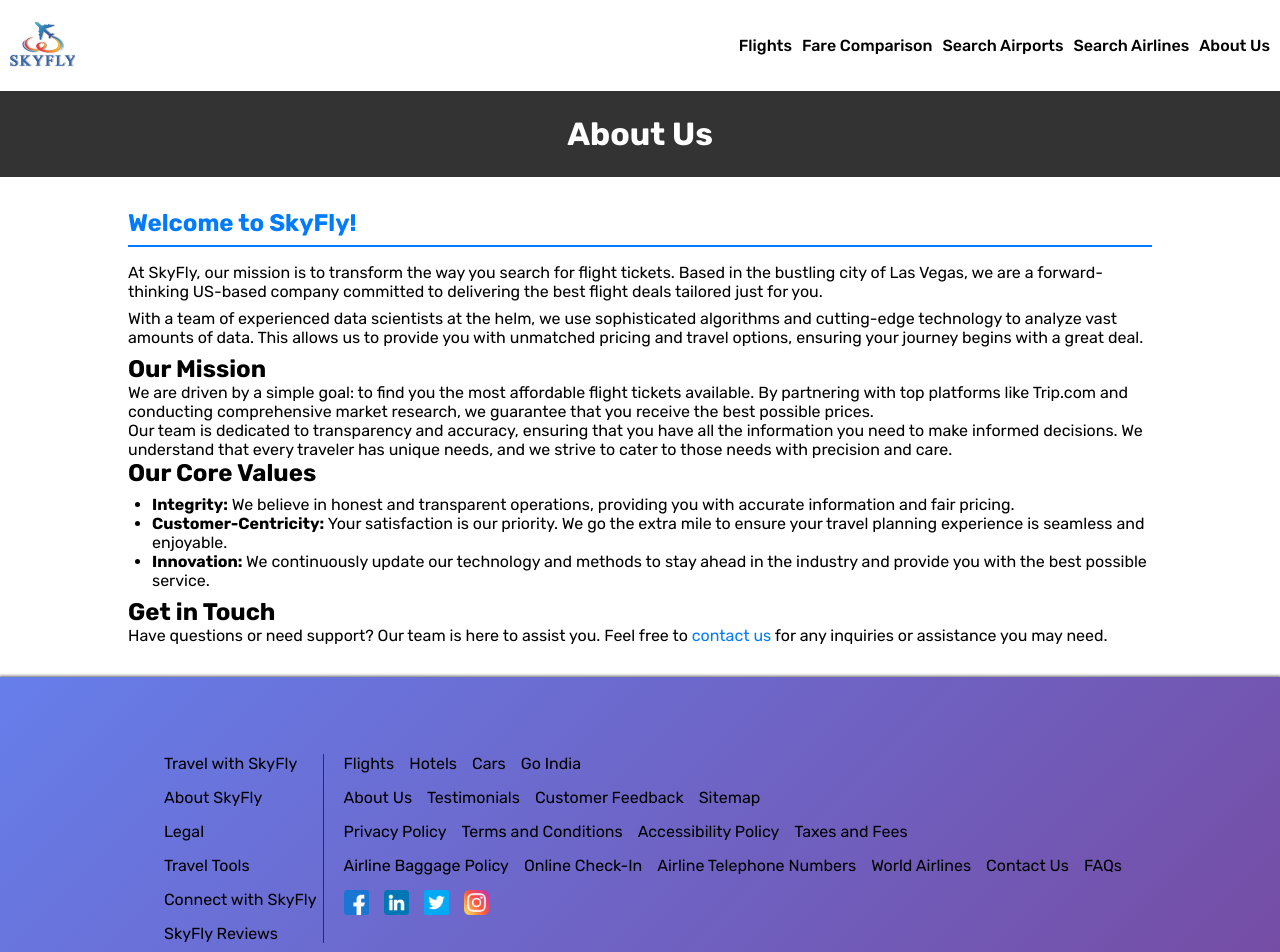
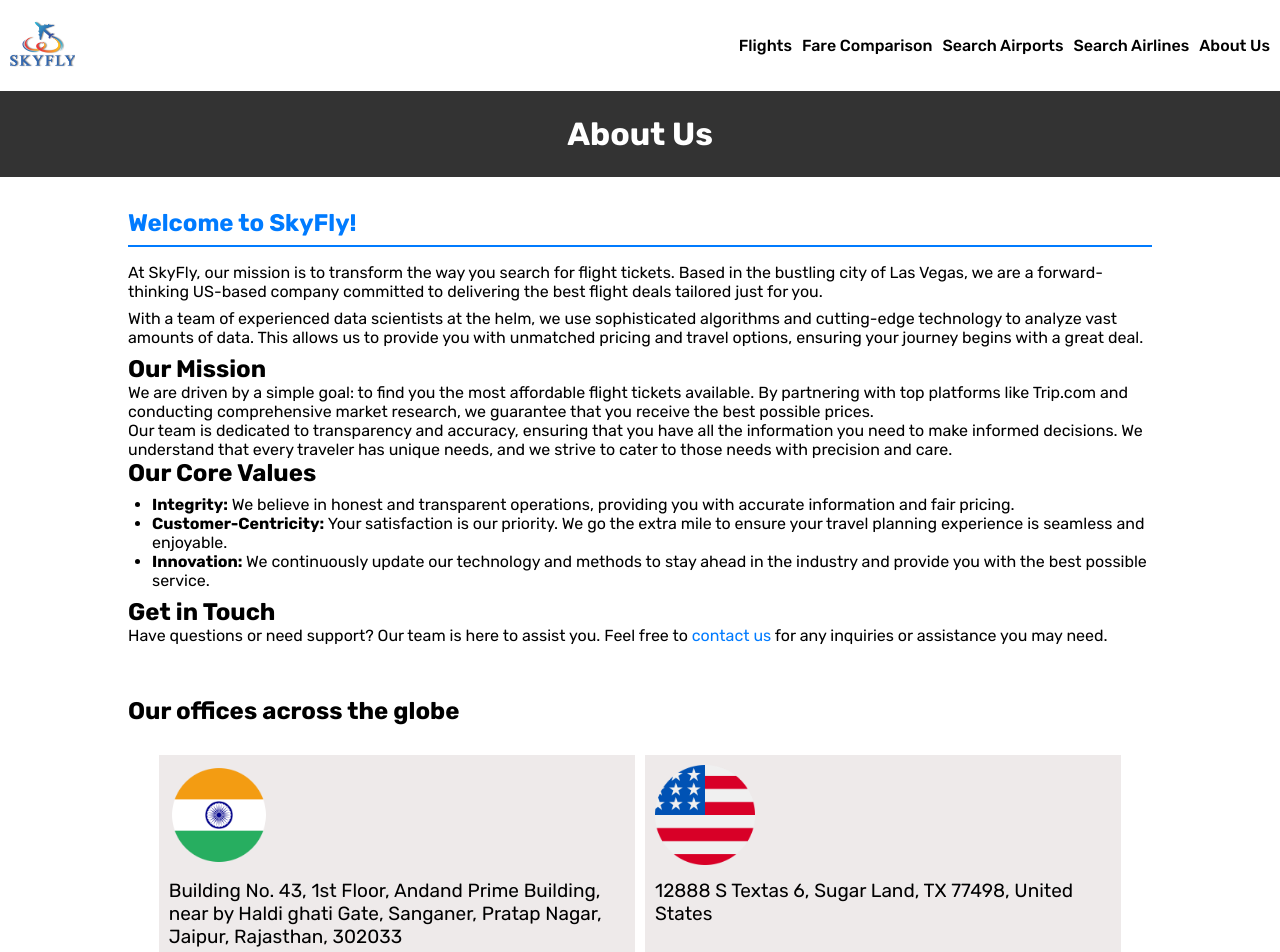
Before and after one commit to HimanshuRaj26198/flight-informative, a Next.js app: page /about-us in a window 1280 px wide. Shown: the top 952 px of the page. Built offline with nearby package versions, Linux system fonts and the light colour scheme; a web font is replaced by a local one.

Commit message:
added all files

```diff
--- a/src/app/about-us/About.module.css
+++ b/src/app/about-us/About.module.css
@@ -69,3 +69,38 @@
 .link:hover {
     text-decoration: underline;
 }
+
+.address_container {
+    /* display: flex; */
+    margin-top: 5%;
+}
+
+.addresses {
+    display: flex;
+    padding: 3%;
+    flex-wrap: wrap;
+    gap: 10px;
+}
+
+.address {
+    background-color: #eeeaea;
+    padding: 10px;
+    display: flex;
+    flex-direction: column;
+    gap: 10px;
+}
+
+.address p {
+    font-size: 19px;
+}
+
+.address:nth-child(1) {
+    flex: 1 1 45%;
+}
+
+.address:nth-child(2) {
+    flex: 1 1 45%;
+}
+
+
+@media screen and (max-width : 768px) {}
--- a/src/app/about-us/page.js
+++ b/src/app/about-us/page.js
@@ -56,6 +56,26 @@ const AboutUs = () => {
                     <h2>Get in Touch</h2>
                     <p>Have questions or need support? Our team is here to assist you. Feel free to <Link className={Style.link} href="/contact.html">contact us</Link> for any inquiries or assistance you may need.</p>
                 </section>
+
+                <section className={Style.address_container}>
+                    <h2>Our offices across the globe</h2>
+                    <div className={Style.addresses} >
+                        <div className={Style.address} >
+                            <div className={Style.flag} >
+                                <Image className={Style.flg_img} src={"/flag.png"} width={100} height={100} />
+                            </div>
+                            <p>   Building No. 43, 1st Floor, Andand Prime Building, near by Haldi ghati Gate, Sanganer, Pratap Nagar, Jaipur, Rajasthan, 302033
+                            </p>
+                        </div>
+                        <div className={Style.address} >
+                            <div className={Style.flag} >
+                                <Image className={Style.flag_img} src={"/united-states.png"} width={100} height={100} />
+
+                            </div>
+                            <p>12888 S Textas 6, Sugar Land, TX 77498, United States</p>
+                        </div>
+                    </div>
+                </section>
             </div>
         </main></>
 }
```
Also changed, not shown: public/flag.png (added), public/united-states.png (added).
